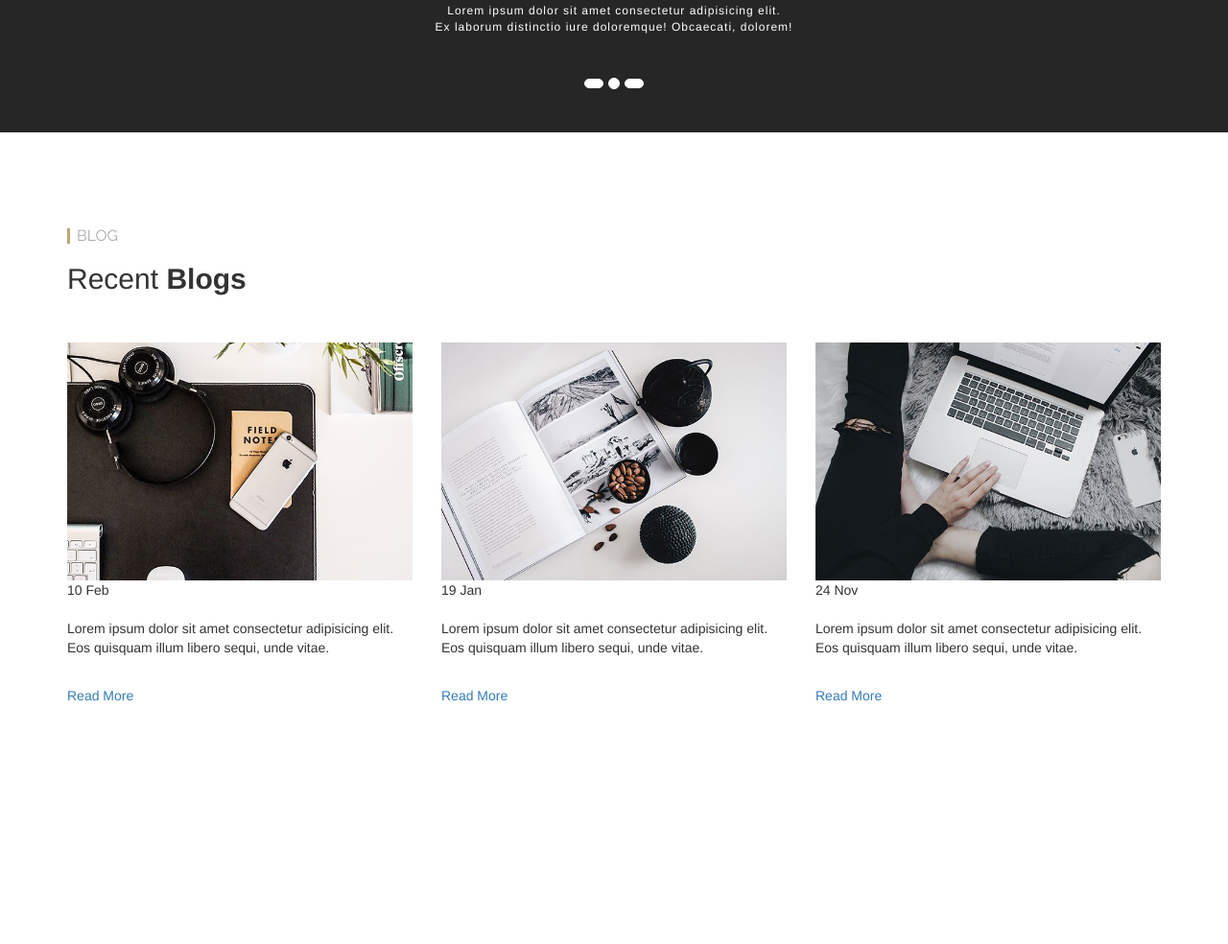
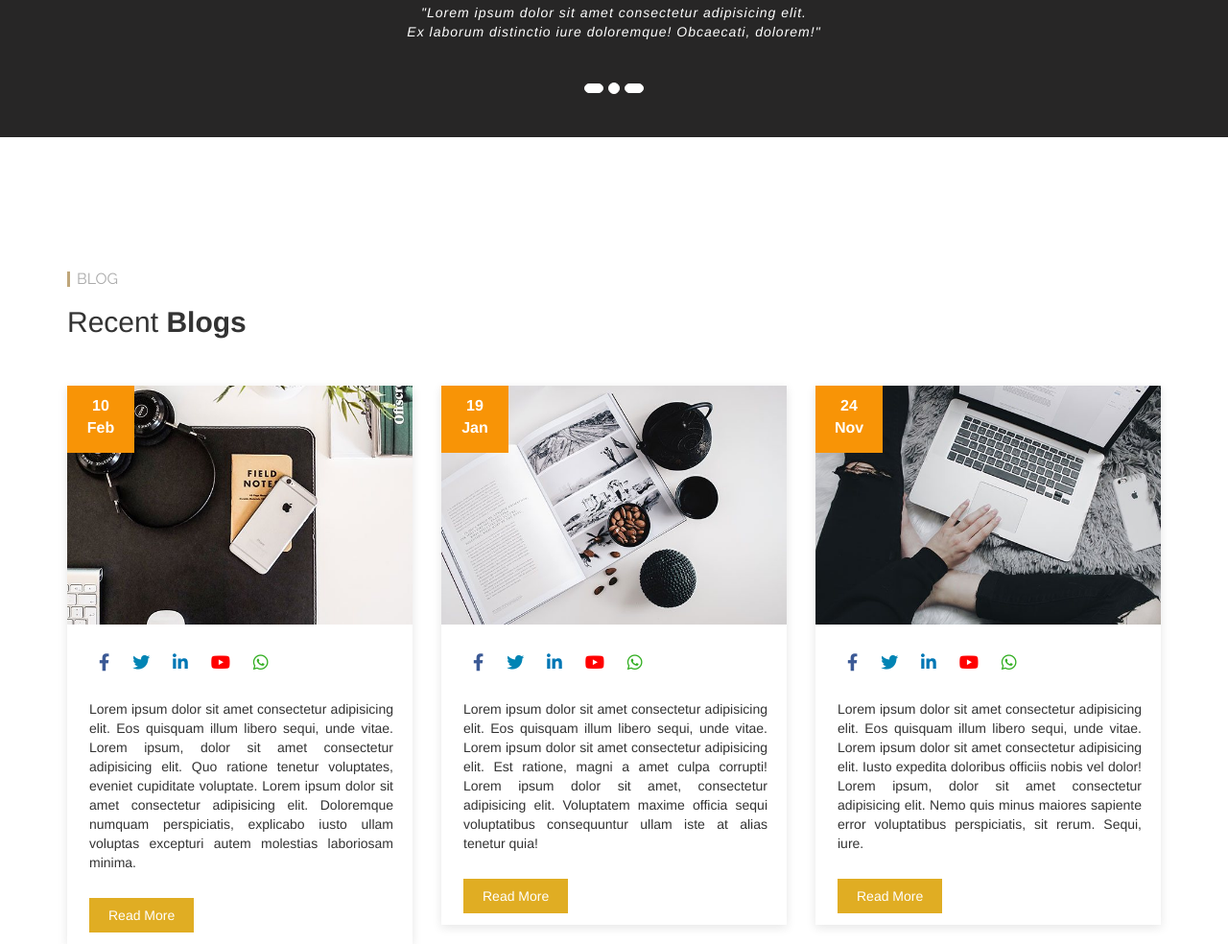
Before and after one commit to Yari-Carelli/Company-Website, a plain HTML site: page index.html in a window 1280 px wide. Shown: the part 4688-5672 px from the top of the page at 96% size. Before the commit the page ends 5423 px from the top, so only its background shows below. Drawn offline with nearby package versions, Linux system fonts and the light colour scheme; files whose address does not match are found by name.

Commit message:
Style blog section

```diff
--- a/assets/style.css
+++ b/assets/style.css
@@ -661,11 +661,11 @@ ul.pricing-feature li .feature_list{
 }
 
 .carousel-inner p{
-    font-size: 12px;
+    font-size: 14px;
     font-weight: 300px;
     letter-spacing: 1px;
     margin-top: 30px;
-    font-size: italic;
+    font-style: italic;
 }
 
 .carousel-indicators li{
@@ -676,3 +676,109 @@ ul.pricing-feature li .feature_list{
 
 
 /* Blog Section */
+
+.latest-news-area{
+    margin-top: 40px;
+}
+
+.latest-news-wrap{
+    box-shadow: 0px 3px 10px rgba(0,0,0,0.1);
+}
+
+.news-img{
+    position: relative;
+}
+
+.news-img:before{
+    position: absolute;
+    left: 0;
+    top: 0;
+    width: 100%;
+    height: 100%;
+    background: #000;
+    content: "";
+    opacity: 0;
+    transform: scale(.8);
+    transition: all 0.5s;
+}
+
+.latest-news-wrap:hover .news-img:before{
+    opacity: .5;
+    transform: scale(1);
+}
+
+.deat{
+    background: #f89406 none repeat scroll 0 0;
+    height: 70px;
+    left: 0;
+    position: absolute;
+    text-align: center;
+    top: 0;
+    width: 70px;
+    padding: 10px;
+}
+
+.deat span{
+    display: block;
+    color: white;
+    font-weight: 700;
+    font-size: 16px;
+}
+
+.news-content{
+    padding: 20px;
+    margin-left: 3px;
+}
+
+.news-content i{
+    font-size: 18px;
+    display: inline-block;
+}
+
+.news-content .fab{
+    padding: 10px 10px;
+    cursor: pointer;
+}
+
+.news-content .fa-facebook-f{
+    color: #3b5995;
+}
+
+.news-content .fa-twitter{
+    color: #0084b4;
+}
+
+.news-content .fa-linkedin-in{
+    color: #0077b5;
+}
+
+.news-content .fa-youtube{
+    color: red;
+}
+
+.news-content .fa-whatsapp{
+    color: #34af23;
+}
+
+.news-content p{
+    margin-bottom: 15px;
+    text-align: justify;
+    margin-top: 20px;
+}
+
+.news-content a{
+    font-size: 14px;
+    background-color: #e0ad23;
+    padding: 10px 20px;
+    color: white;
+    transition: all 0.5s ease-in;
+}
+
+.news-content a:hover{
+    font-size: 14px;
+    border: 1px solid #34495e;
+    border-top-right-radius: 20px;
+    background-color: transparent;
+    color: #34495e;
+    text-decoration: none;
+}
--- a/index.html
+++ b/index.html
@@ -507,7 +507,7 @@
                 <div class="col-sm-4">
                     <div class="price-item">
                         <div class="pricing-price">
-                            <h2>$18</h2>
+                            <h2>$29</h2>
                             <span>per month</span>
                         </div>
                         <div class="pricing_divider">
@@ -542,7 +542,7 @@
                 <div class="col-sm-4">
                     <div class="price-item">
                         <div class="pricing-price">
-                            <h2>$42</h2>
+                            <h2>$49</h2>
                             <span>per month</span>
                         </div>
                         <div class="pricing_divider">
@@ -635,8 +635,8 @@
                                 <h2>Danielle Grover</h2>
                                 <h4>Senior Engineer</h4>
                                 <p>
-                                    Lorem ipsum dolor sit amet consectetur adipisicing elit. <br>
-                                    Ex laborum distinctio iure doloremque! Obcaecati, dolorem!
+                                    "Lorem ipsum dolor sit amet consectetur adipisicing elit. <br>
+                                    Ex laborum distinctio iure doloremque! Obcaecati, dolorem!"
                                 </p>
                             </div>
                             <div class="item text-center">
@@ -644,8 +644,8 @@
                                 <h2>John Doe</h2>
                                 <h4>Web Designer</h4>
                                 <p>
-                                    Lorem ipsum dolor sit amet consectetur adipisicing elit. <br>
-                                    Ex laborum distinctio iure doloremque! Obcaecati, dolorem!
+                                    "Lorem ipsum dolor sit amet consectetur adipisicing elit. <br>
+                                    Ex laborum distinctio iure doloremque! Obcaecati, dolorem!"
                                 </p>
                             </div>
                             <div class="item text-center">
@@ -653,8 +653,8 @@
                                 <h2>Danielle Grover</h2>
                                 <h4>Senior Develper</h4>
                                 <p>
-                                    Lorem ipsum dolor sit amet consectetur adipisicing elit. <br>
-                                    Ex laborum distinctio iure doloremque! Obcaecati, dolorem!
+                                    "Lorem ipsum dolor sit amet consectetur adipisicing elit. <br>
+                                    Ex laborum distinctio iure doloremque! Obcaecati, dolorem!"
                                 </p>
                             </div>
                         </div>
@@ -693,14 +693,19 @@
                                 </div>
                             </div>
                             <div class="news-content">
-                                <i class="fa fa-facebook"></i>
-                                <i class="fa fa-twitter"></i>
-                                <i class="fa fa-linkedin"></i>
-                                <i class="fa fa-youtube"></i>
-                                <i class="fa fa-whatsapp"></i>
+                                <i class="fab fa-facebook-f"></i>
+                                <i class="fab fa-twitter"></i>
+                                <i class="fab fa-linkedin-in"></i>
+                                <i class="fab fa-youtube"></i>
+                                <i class="fab fa-whatsapp"></i>
                                 <p>
                                     Lorem ipsum dolor sit amet consectetur adipisicing elit.
                                     Eos quisquam illum libero sequi, unde vitae.
+                                    Lorem ipsum, dolor sit amet consectetur adipisicing elit.
+                                    Quo ratione tenetur voluptates, eveniet cupiditate voluptate.
+                                    Lorem ipsum dolor sit amet consectetur adipisicing elit.
+                                    Doloremque numquam perspiciatis, explicabo iusto ullam voluptas
+                                    excepturi autem molestias laboriosam minima.
                                 </p><br>
                                 <a href="">Read More</a>
                             </div>
@@ -716,14 +721,19 @@
                                 </div>
                             </div>
                             <div class="news-content">
-                                <i class="fa fa-facebook"></i>
-                                <i class="fa fa-twitter"></i>
-                                <i class="fa fa-linkedin"></i>
-                                <i class="fa fa-youtube"></i>
-                                <i class="fa fa-whatsapp"></i>
+                                <i class="fab fa-facebook-f"></i>
+                                <i class="fab fa-twitter"></i>
+                                <i class="fab fa-linkedin-in"></i>
+                                <i class="fab fa-youtube"></i>
+                                <i class="fab fa-whatsapp"></i>
                                 <p>
                                     Lorem ipsum dolor sit amet consectetur adipisicing elit.
                                     Eos quisquam illum libero sequi, unde vitae.
+                                    Lorem ipsum dolor sit amet consectetur adipisicing elit.
+                                    Est ratione, magni a amet culpa corrupti!
+                                    Lorem ipsum dolor sit amet, consectetur adipisicing elit.
+                                    Voluptatem maxime officia sequi voluptatibus consequuntur ullam
+                                    iste at alias tenetur quia!
                                 </p><br>
                                 <a href="">Read More</a>
                             </div>
@@ -739,14 +749,19 @@
                                 </div>
                             </div>
                             <div class="news-content">
-                                <i class="fa fa-facebook"></i>
-                                <i class="fa fa-twitter"></i>
-                                <i class="fa fa-linkedin"></i>
-                                <i class="fa fa-youtube"></i>
-                                <i class="fa fa-whatsapp"></i>
+                                <i class="fab fa-facebook-f"></i>
+                                <i class="fab fa-twitter"></i>
+                                <i class="fab fa-linkedin-in"></i>
+                                <i class="fab fa-youtube"></i>
+                                <i class="fab fa-whatsapp"></i>
                                 <p>
                                     Lorem ipsum dolor sit amet consectetur adipisicing elit.
                                     Eos quisquam illum libero sequi, unde vitae.
+                                    Lorem ipsum dolor sit amet consectetur adipisicing elit.
+                                    Iusto expedita doloribus officiis nobis vel dolor!
+                                    Lorem ipsum, dolor sit amet consectetur adipisicing elit.
+                                    Nemo quis minus maiores sapiente error voluptatibus perspiciatis,
+                                    sit rerum. Sequi, iure.
                                 </p><br>
                                 <a href="">Read More</a>
                             </div>
```
